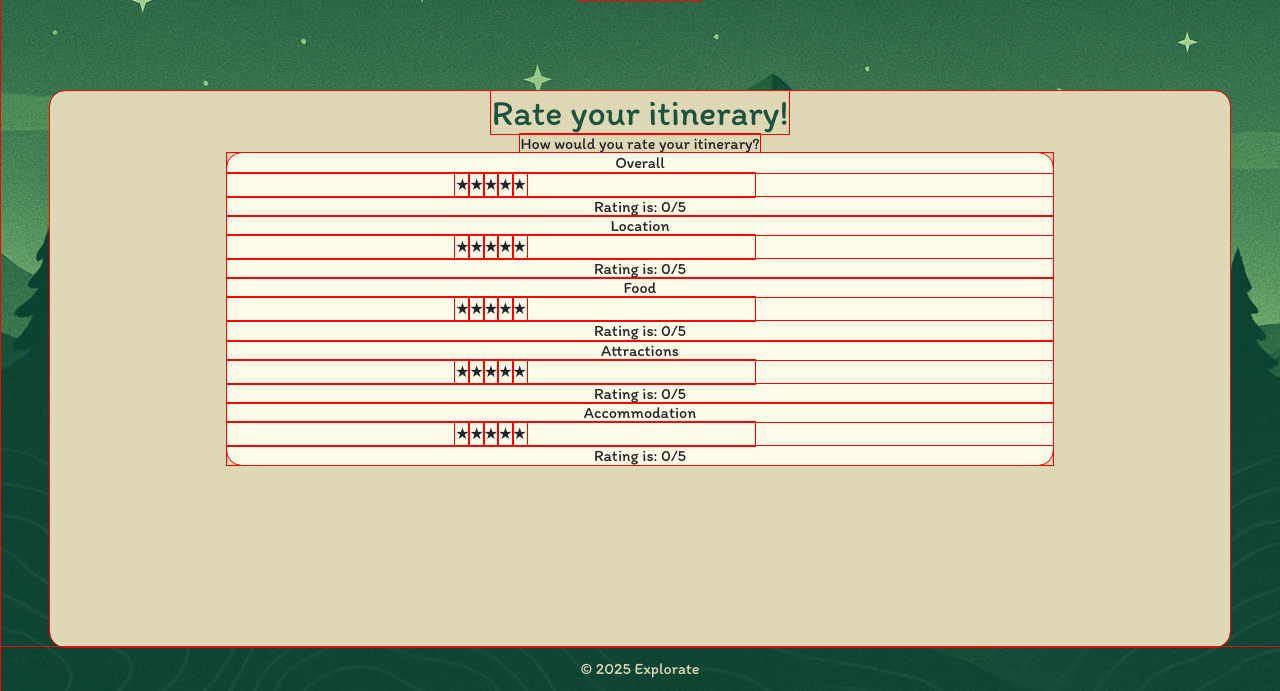
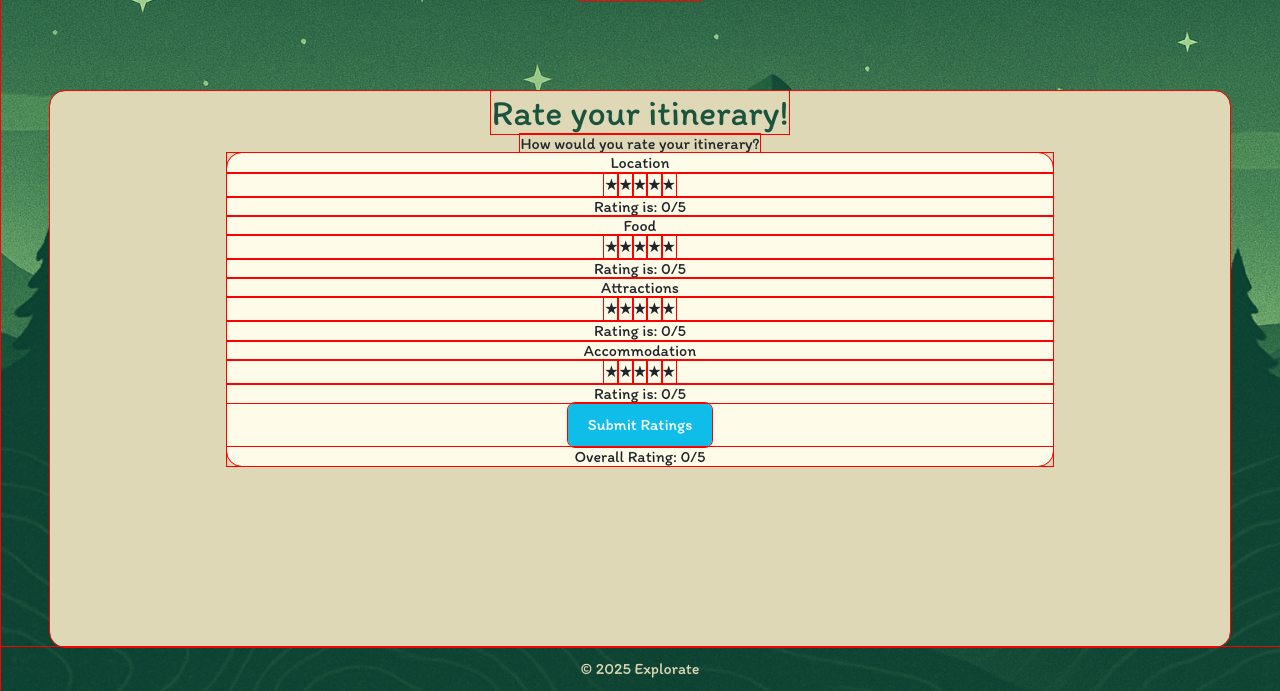
Before and after one commit to lou-chan03/CITS3403_Explorate_2025, a Flask app: page /rate_page in a window 1280 px wide. Shown: the part 109-800 px from the top of the page. Run offline with Flask 3, Linux system fonts and the light colour scheme; some libraries are stand-ins or nearby versions.

Commit message:
Changed star rating to display an overall rating calculated from previously put category ratings

```diff
--- a/Explorate/static/css/styles-share.css
+++ b/Explorate/static/css/styles-share.css
@@ -86,32 +86,11 @@
     display: flex;
     justify-content: center;
     flex-wrap: wrap;
-    max-width: 33rem;
     width: 100%;
 }
 
 .star{
     cursor: pointer;
-}
-
-.starone {
-    color: rgb(255, 0, 0);
-}
-
-.startwo{
-    color: rgb(255, 106, 0);
-}
-
-.starthree{
-    color: rgb(251, 106, 120);
-}
-
-.starfour{
-    color: rgb(255, 255, 0);
-}
-
-.starfive{
-    color: rgb(24, 159, 14);
 }
 
 .footer {
--- a/Explorate/static/js/share_script.js
+++ b/Explorate/static/js/share_script.js
@@ -29,10 +29,32 @@ document.addEventListener('DOMContentLoaded', () => {
                 if (output) {
                     output.innerText = `Rating is: ${selectedRating}/5`;
                 }
+                updateOverallRating();
             });
         });
     });
 });
+
+// Function to update the overall rating based on selected ratings
+function updateOverallRating() {
+    const requiredIds = ['1', '2', '3', '4']; // Correspond to Location, Food, Attractions, Accommodation
+    let sum = 0;
+    let count = 0;
+
+    requiredIds.forEach(id => {
+        if (ratings[id]) {
+            sum += ratings[id];
+            count++;
+        }
+    });
+
+    const avg = count > 0 ? (sum / count).toFixed(1) : 0;
+    const overallOutput = document.getElementById('overall-rating');
+    if (overallOutput) {
+        overallOutput.innerText = `Overall Rating: ${avg}/5`;
+    }
+}
+
 
 // Utility function to highlight stars up to selected rating
 function highlightStars(rating, stars) {
--- a/Explorate/templates/rate-page.html
+++ b/Explorate/templates/rate-page.html
@@ -1,70 +1,60 @@
 {% extends "base.html"%}
 {% block title%}Rate Page{% endblock%}
 {% block content%}
-    <body>
     <div class = "section">
         <h2> Rate your itinerary!</h2>
         <h3>How would you rate your itinerary?</h3>
         <div class ="sub-section">
             <div class="rate-container">
-                    <div class = "rate" data-rating-id: "1">
-                        <h4>Overall</h4>
+                <div class = "rate" data-rating-id="1">
+                    <h4>Location</h4>
                     <div class="star-container">
-                            <span class="star" onclick="updateRating(1)">★</span>
-                            <span class="star" onclick="updateRating(2)">★</span>
-                            <span class="star" onclick="updateRating(3)">★</span>
-                            <span class="star" onclick="updateRating(4)">★</span>
-                            <span class="star" onclick="updateRating(5)">★</span>
+                        <span class="star">★</span>
+                        <span class="star">★</span>
+                        <span class="star">★</span>
+                        <span class="star">★</span>
+                        <span class="star">★</span>
                     </div>
                     <h3 class="output">Rating is: 0/5</h3>
                 </div>
-                    <div class = "rate" data-rating-id: "2">
-                        <h4>Location</h4>
+                <div class = "rate" data-rating-id="2">
+                    <h4>Food</h4>
                     <div class="star-container">
-                            <span class="star" onclick="updateRating(1)">★</span>
-                            <span class="star" onclick="updateRating(2)">★</span>
-                            <span class="star" onclick="updateRating(3)">★</span>
-                            <span class="star" onclick="updateRating(4)">★</span>
-                            <span class="star" onclick="updateRating(5)">★</span>
+                        <span class="star">★</span>
+                        <span class="star">★</span>
+                        <span class="star">★</span>
+                        <span class="star">★</span>
+                        <span class="star">★</span>
                     </div>
                     <h3 class="output">Rating is: 0/5</h3>
                 </div>
-                    <div class = "rate" data-rating-id: "3">
-                        <h4>Food</h4>
+                <div class = "rate" data-rating-id= "3">
+                    <h4>Attractions</h4>
                     <div class="star-container">
-                            <span class="star" onclick="updateRating(1)">★</span>
-                            <span class="star" onclick="updateRating(2)">★</span>
-                            <span class="star" onclick="updateRating(3)">★</span>
-                            <span class="star" onclick="updateRating(4)">★</span>
-                            <span class="star" onclick="updateRating(5)">★</span>
+                        <span class="star">★</span>
+                        <span class="star">★</span>
+                        <span class="star">★</span>
+                        <span class="star">★</span>
+                        <span class="star">★</span>
                     </div>
                     <h3 class="output">Rating is: 0/5</h3>
                 </div>
-                    <div class = "rate" data-rating-id: "4">
-                        <h4>Attractions</h4>
+                <div class = "rate" data-rating-id= "4">
+                    <h4>Accommodation</h4>
                     <div class="star-container">
-                            <span class="star" onclick="updateRating(1)">★</span>
-                            <span class="star" onclick="updateRating(2)">★</span>
-                            <span class="star" onclick="updateRating(3)">★</span>
-                            <span class="star" onclick="updateRating(4)">★</span>
-                            <span class="star" onclick="updateRating(5)">★</span>
+                        <span class="star">★</span>
+                        <span class="star">★</span>
+                        <span class="star">★</span>
+                        <span class="star">★</span>
+                        <span class="star">★</span>
                     </div>
                     <h3 class="output">Rating is: 0/5</h3>
                 </div>
-                    <div class = "rate" data-rating-id: "5">
-                        <h4>Accommodation</h4>
-                        <div class="star-container">
-                            <span class="star" onclick="updateRating(1)">★</span>
-                            <span class="star" onclick="updateRating(2)">★</span>
-                            <span class="star" onclick="updateRating(3)">★</span>
-                            <span class="star" onclick="updateRating(4)">★</span>
-                            <span class="star" onclick="updateRating(5)">★</span>
-                        </div>
-                        <h3 class="output">Rating is: 0/5</h3>
-                    </div>
+                <button onclick="submitRating({{ adventure_id }})" class="btn">Submit Ratings</button>
+                <h3 id="overall-rating">Overall Rating: 0/5</h3>
             </div>
         </div>
     </div>
     <script src="/static/js/share_script.js"></script>
-    </body>
+
 {% endblock %}
```
Lines whose indentation alone changed are shown as unchanged.
